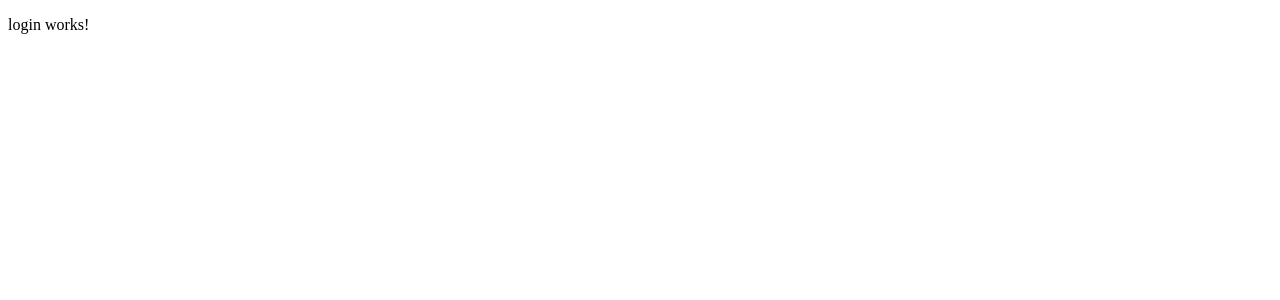
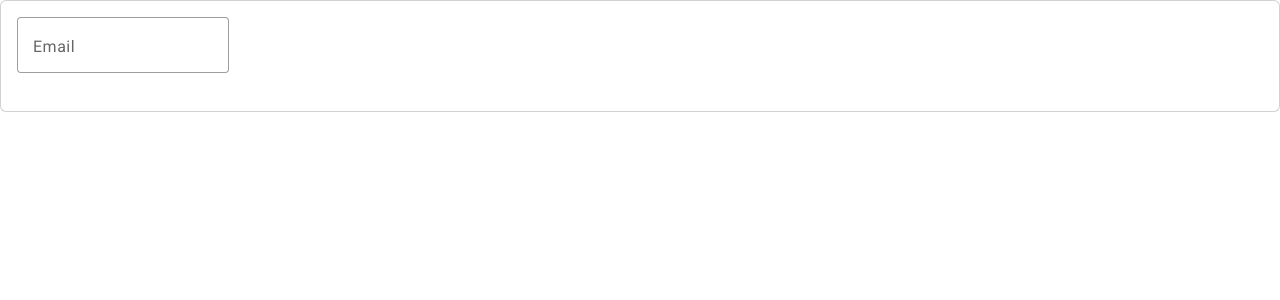
Before and after one commit to khanurooj5299/role-management-system, an Angular app: page /auth/login in a window 1280 px wide. Shown: the top 300 px of the page. Built offline with nearby package versions, Linux system fonts and the light colour scheme.

Commit message:
Added font-awesome, Angular material and Bootstrap.

```diff
--- a/angular.json
+++ b/angular.json
@@ -25,6 +25,8 @@
               "src/assets"
             ],
             "styles": [
+              "node_modules/@angular/material/prebuilt-themes/deeppurple-amber.css",
+              "node_modules/bootstrap/scss/bootstrap.scss",
               "src/styles.css"
             ],
             "scripts": []
@@ -90,6 +92,7 @@
               "src/assets"
             ],
             "styles": [
+              "@angular/material/prebuilt-themes/deeppurple-amber.css",
               "src/styles.css"
             ],
             "scripts": []
--- a/package.json
+++ b/package.json
@@ -11,13 +11,17 @@
   "private": true,
   "dependencies": {
     "@angular/animations": "^17.1.0",
+    "@angular/cdk": "^17.3.3",
     "@angular/common": "^17.1.0",
     "@angular/compiler": "^17.1.0",
     "@angular/core": "^17.1.0",
     "@angular/forms": "^17.1.0",
+    "@angular/material": "^17.3.3",
     "@angular/platform-browser": "^17.1.0",
     "@angular/platform-browser-dynamic": "^17.1.0",
     "@angular/router": "^17.1.0",
+    "bootstrap": "^5.3.3",
+    "font-awesome": "^4.7.0",
     "rxjs": "~7.8.0",
     "tslib": "^2.3.0",
     "zone.js": "~0.14.3"
--- a/src/app/Auth/components/login/login.component.html
+++ b/src/app/Auth/components/login/login.component.html
@@ -1 +1,8 @@
-<p>login works!</p>
+<div class="card">
+  <div class="card-body">
+    <mat-form-field appearance="outline">
+      <mat-label>Email</mat-label>
+      <input matInput placeholder="Johndoe@somedomian.com" />
+    </mat-form-field>
+  </div>
+</div>
--- a/src/app/Auth/components/login/login.component.ts
+++ b/src/app/Auth/components/login/login.component.ts
@@ -1,9 +1,10 @@
 import { Component } from '@angular/core';
+import {MatFormField, MatInputModule} from '@angular/material/input';
 
 @Component({
   selector: 'app-login',
   standalone: true,
-  imports: [],
+  imports: [MatInputModule, MatFormField],
   templateUrl: './login.component.html',
   styleUrl: './login.component.css'
 })
--- a/src/app/app.config.ts
+++ b/src/app/app.config.ts
@@ -2,7 +2,8 @@
 import { provideRouter } from '@angular/router';
 
 import { routes } from './app.routes';
+import { provideAnimationsAsync } from '@angular/platform-browser/animations/async';
 
 export const appConfig: ApplicationConfig = {
-  providers: [provideRouter(routes)]
+  providers: [provideRouter(routes), provideAnimationsAsync()]
 };
--- a/src/index.html
+++ b/src/index.html
@@ -6,8 +6,10 @@
   <base href="/">
   <meta name="viewport" content="width=device-width, initial-scale=1">
   <link rel="icon" type="image/x-icon" href="favicon.ico">
+  <link href="https://fonts.googleapis.com/css2?family=Roboto:wght@300;400;500&display=swap" rel="stylesheet">
+  <link href="https://fonts.googleapis.com/icon?family=Material+Icons" rel="stylesheet">
 </head>
-<body>
+<body class="mat-typography">
   <app-root></app-root>
 </body>
 </html>
--- a/src/styles.css
+++ b/src/styles.css
@@ -1 +1,3 @@
 /* You can add global styles to this file, and also import other style files */
+html, body { height: 100%; }
+body { margin: 0; font-family: Roboto, "Helvetica Neue", sans-serif; }
```
Also changed, not shown: 1 other file (tests, documents, lock files or other folders).
